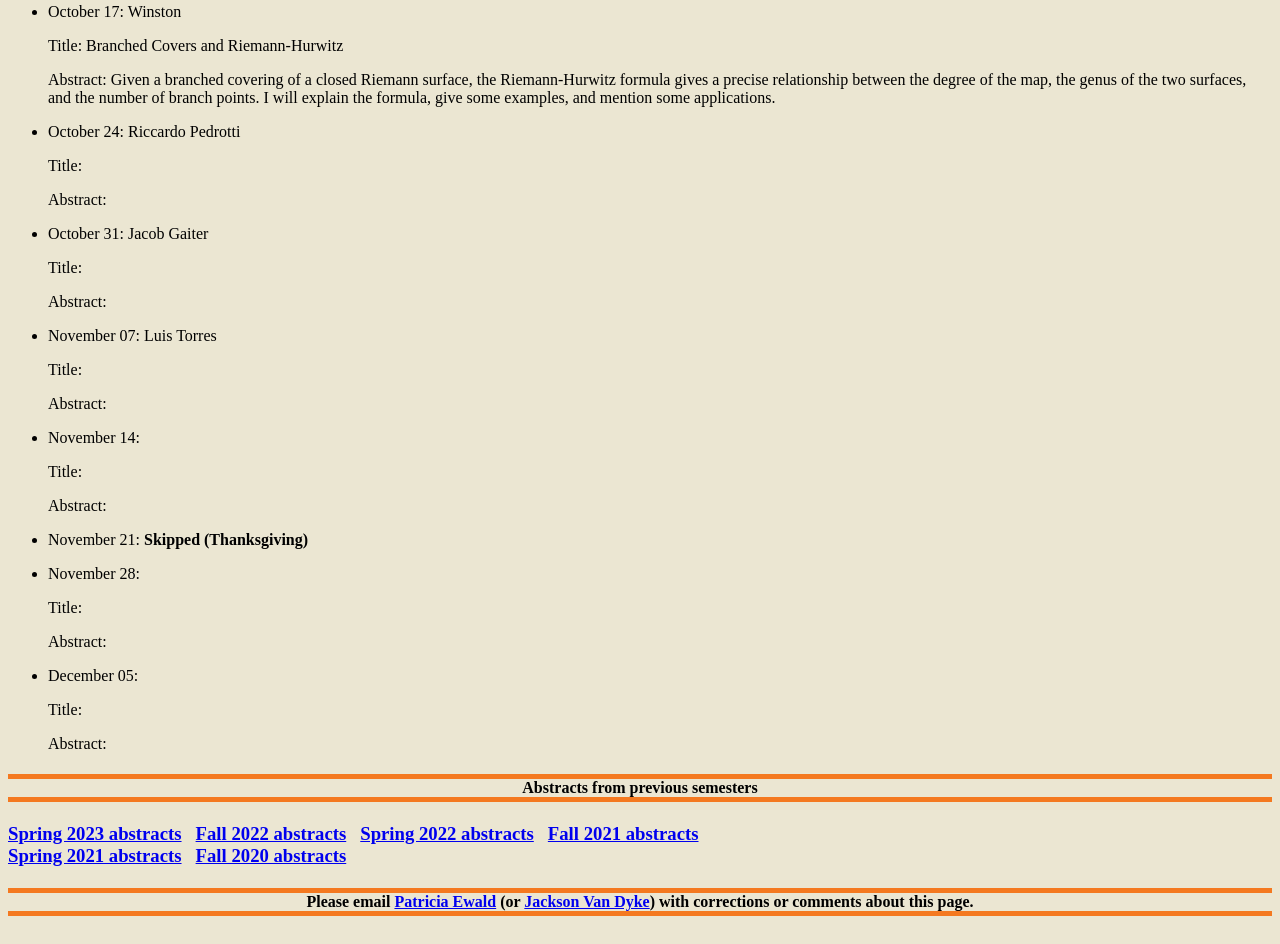
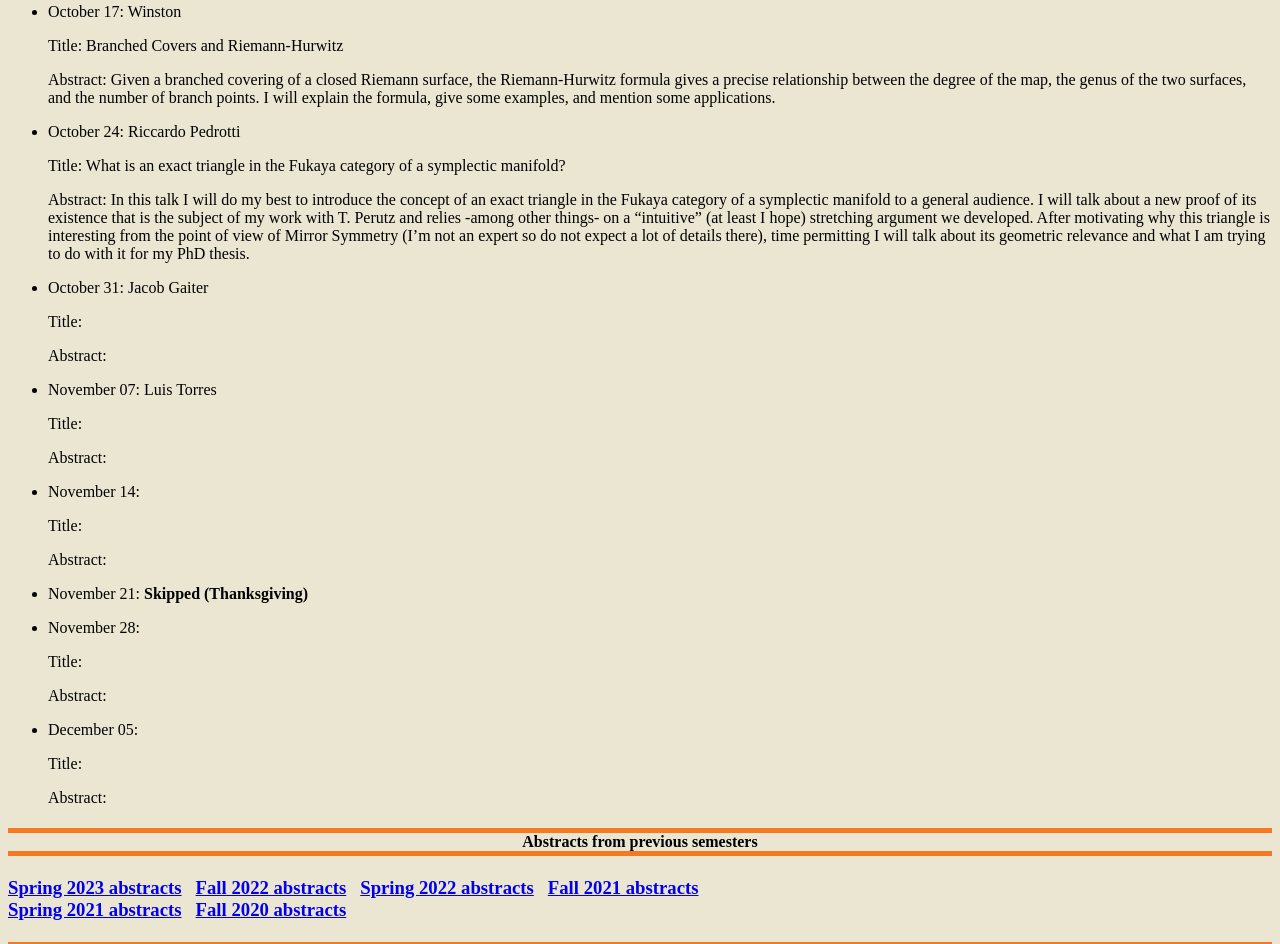
Before and after one commit to jacksontvd/jgeo, a plain HTML site: page index.html in a window 1280 px wide. Shown: the part 1276-2220 px from the top of the page. Drawn offline with nearby package versions, Linux system fonts and the light colour scheme.

Commit message:
Update index.html

```diff
--- a/index.html
+++ b/index.html
@@ -131,10 +131,10 @@ Abstract: Given a branched covering of a closed Riemann surface, the Riemann-Hur
 </p></li>
 <li>  October 24: Riccardo Pedrotti
 <p>
-Title:
+Title: What is an exact triangle in the Fukaya category of a symplectic manifold?
 </p>
 <p>
-Abstract:
+Abstract: In this talk I will do my best to introduce the concept of an exact triangle in the Fukaya category of a symplectic manifold to a general audience. I will talk about a new proof of its existence that is the subject of my work with T. Perutz and relies -among other things- on a “intuitive” (at least I hope) stretching argument we developed. After motivating why this triangle is interesting from the point of view of Mirror Symmetry (I’m not an expert so do not expect a lot of details there), time permitting I will talk about its geometric relevance and what I am trying to do with it for my PhD thesis.
 </p></li>
 <li>  October 31: Jacob Gaiter
 <p>
```
